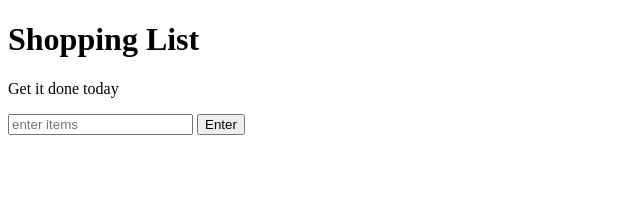
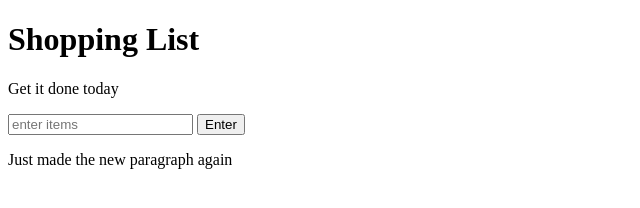
Before and after one commit to musaddango/shopping-list, a plain HTML site: page index.html in a window 1280 px wide. Shown: the whole page, without its empty margins (0-640 px from the left). Drawn offline with Linux system fonts and the light colour scheme.

Commit message:
paragraph was changed

```diff
--- a/index.html
+++ b/index.html
@@ -11,6 +11,8 @@
 		<button id="enter">Enter</button>
 		<ul id="list">
 		</ul>
+
+		<p>Just made the new paragraph again</p>
 		<script type="text/javascript" src="script.js"></script>
 	</body>
 </html>
```
